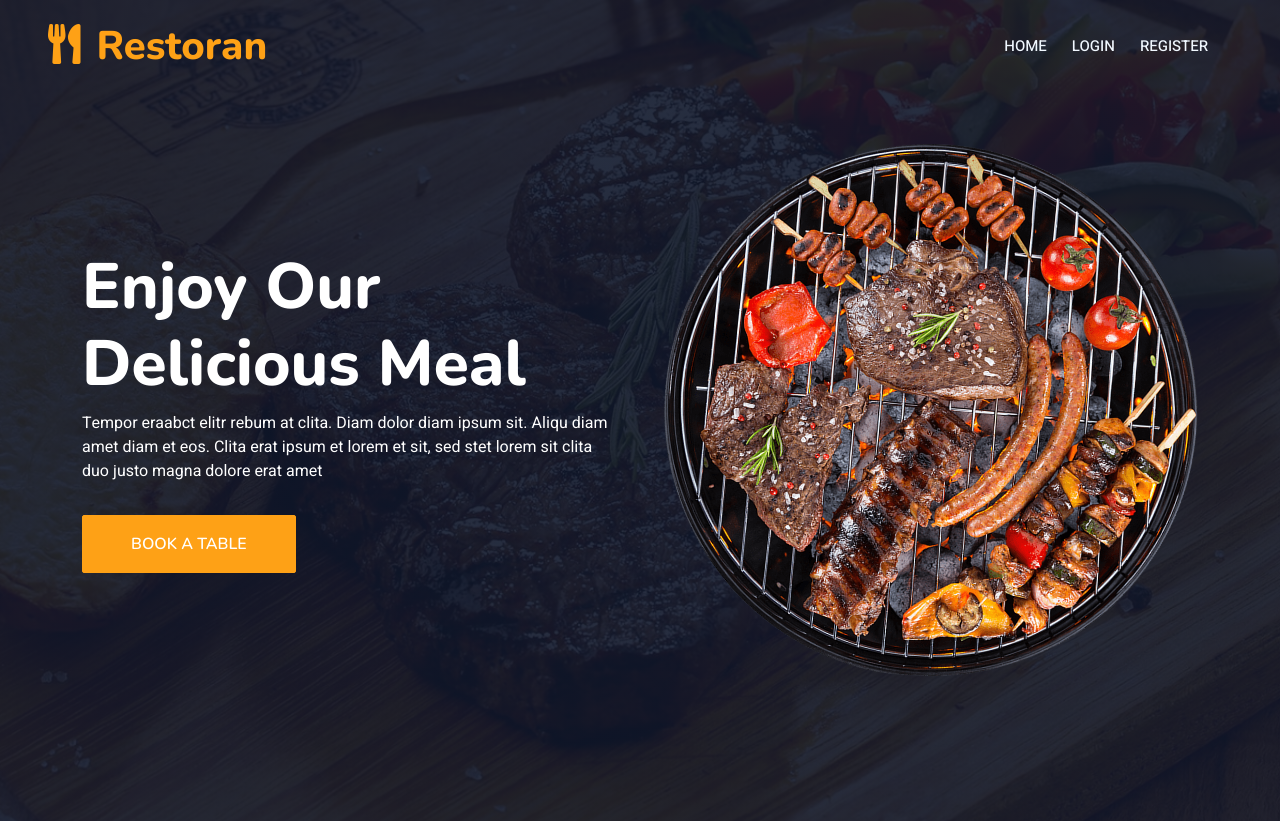
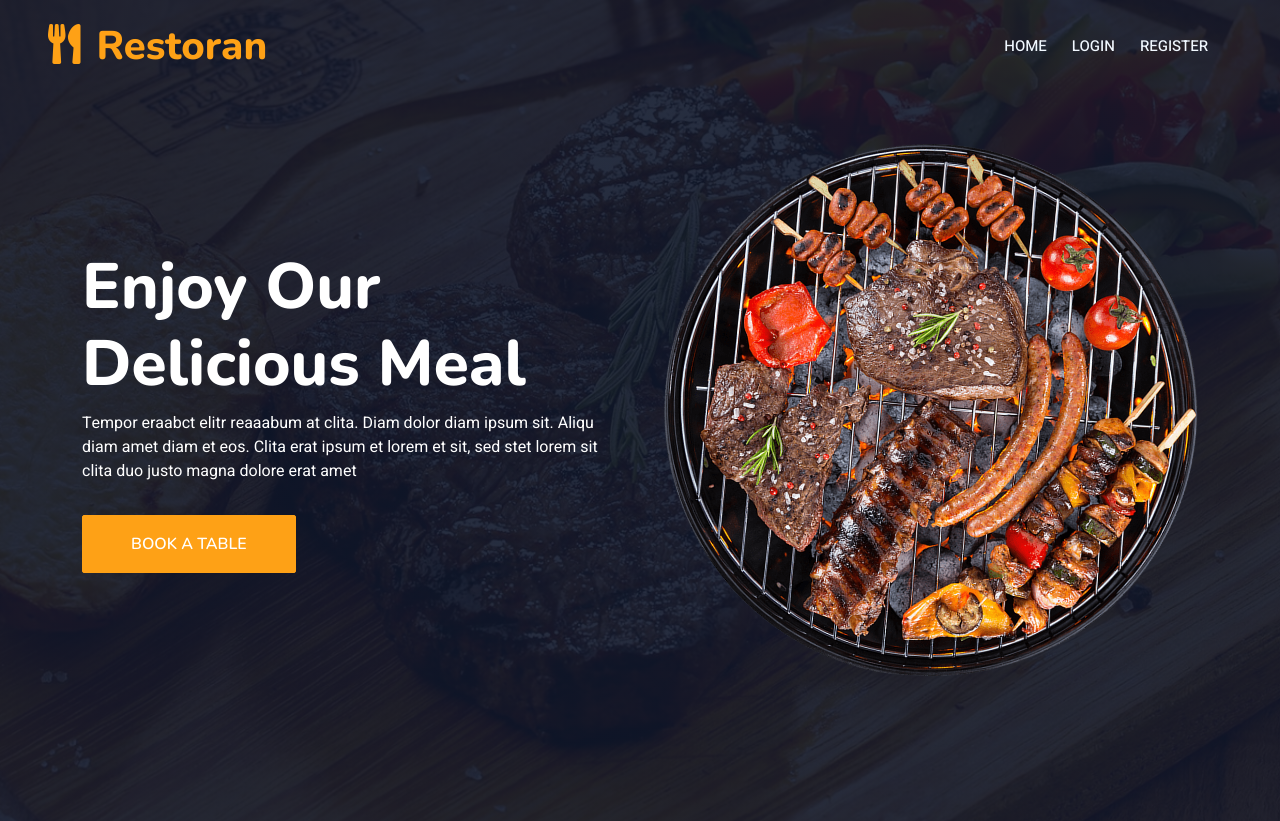
Before and after one commit to AlbertZaqaryan/Django_restaurant, a Django app: template mysite/main/templates/main/index.html in a window 1280 px wide. Shown: the top 821 px of the page. Run offline with Django 4.2, Linux system fonts and the light colour scheme; the template is opened without the code that fills it, so the values that code supplies are empty; some libraries are stand-ins or nearby versions.

Commit message:
Update index.html

```diff
--- a/mysite/main/templates/main/index.html
+++ b/mysite/main/templates/main/index.html
@@ -8,7 +8,7 @@
                     <div class="row align-items-center g-5">
                         <div class="col-lg-6 text-center text-lg-start">
                             <h1 class="display-3 text-white animated slideInLeft">Enjoy Our<br>Delicious Meal</h1>
-                            <p class="text-white animated slideInLeft mb-4 pb-2">Tempor eraabct elitr rebum at clita. Diam dolor diam ipsum sit. Aliqu diam amet diam et eos. Clita erat ipsum et lorem et sit, sed stet lorem sit clita duo justo magna dolore erat amet</p>
+                            <p class="text-white animated slideInLeft mb-4 pb-2">Tempor eraabct elitr reaaabum at clita. Diam dolor diam ipsum sit. Aliqu diam amet diam et eos. Clita erat ipsum et lorem et sit, sed stet lorem sit clita duo justo magna dolore erat amet</p>
                             <a href="" class="btn btn-primary py-sm-3 px-sm-5 me-3 animated slideInLeft">Book A Table</a>
                         </div>
                         <div class="col-lg-6 text-center text-lg-end overflow-hidden">
```
